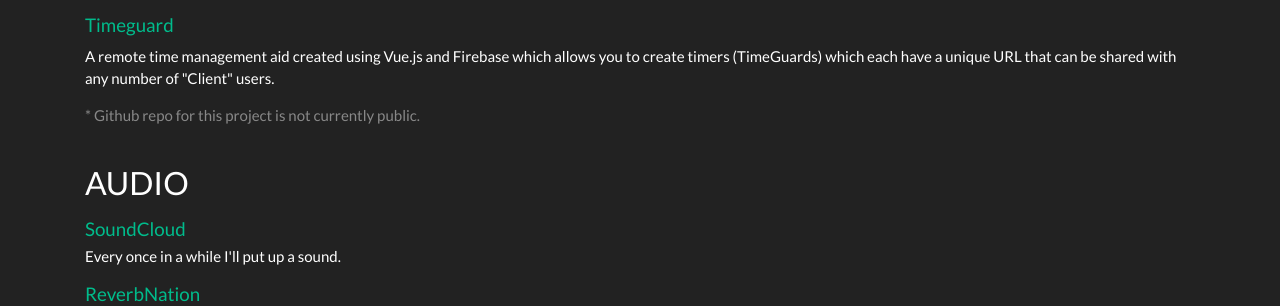
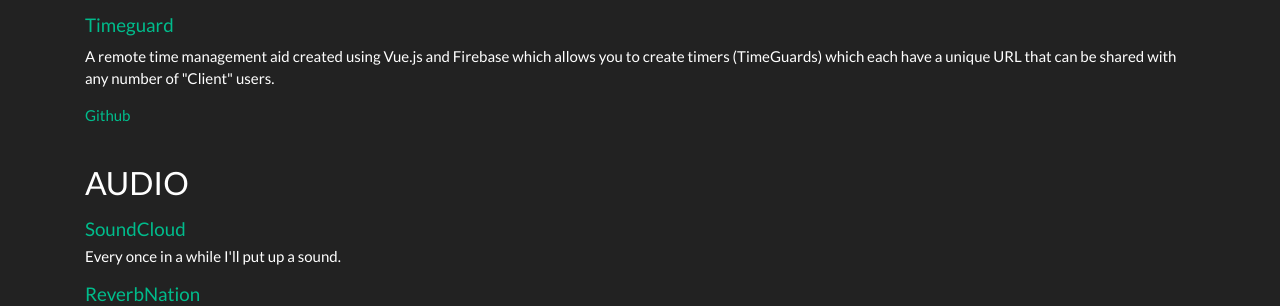
Before and after one commit to jeffykle/jeffkelly-dev-flask, a Flask app: page / in a window 1280 px wide. Shown: the part 1329-1635 px from the top of the page. Run offline with Flask 3, Linux system fonts and the light colour scheme; some libraries are stand-ins or nearby versions.

Commit message:
Update content.html

```diff
--- a/app/templates/content.html
+++ b/app/templates/content.html
@@ -63,7 +63,7 @@
 								<p>A remote time management aid created using Vue.js and Firebase which allows you to create timers (TimeGuards) which each have a unique URL that can be shared with any number of "Client" users.
 								</p>
 							</blockquote>
-							<h6 class="text-muted">* Github repo for this project is not currently public. </h6>
+							<h6><a href="https://github.com/jeffykle/timeguardpublic" title="github - jeffykle - timeguardpublic" target="_blank">Github</a></h6>
 						</div>
 					</li>
 				</ul>
```
